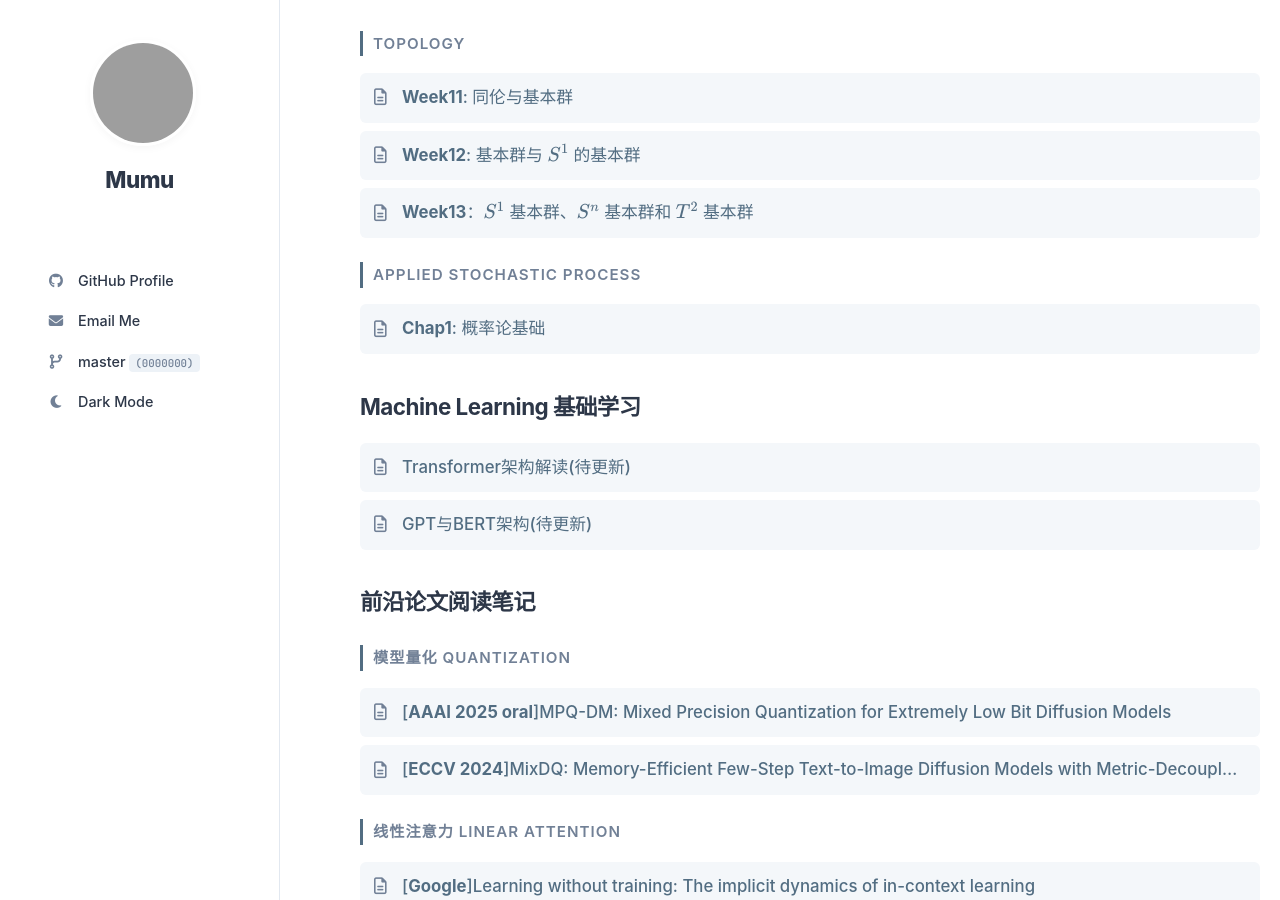
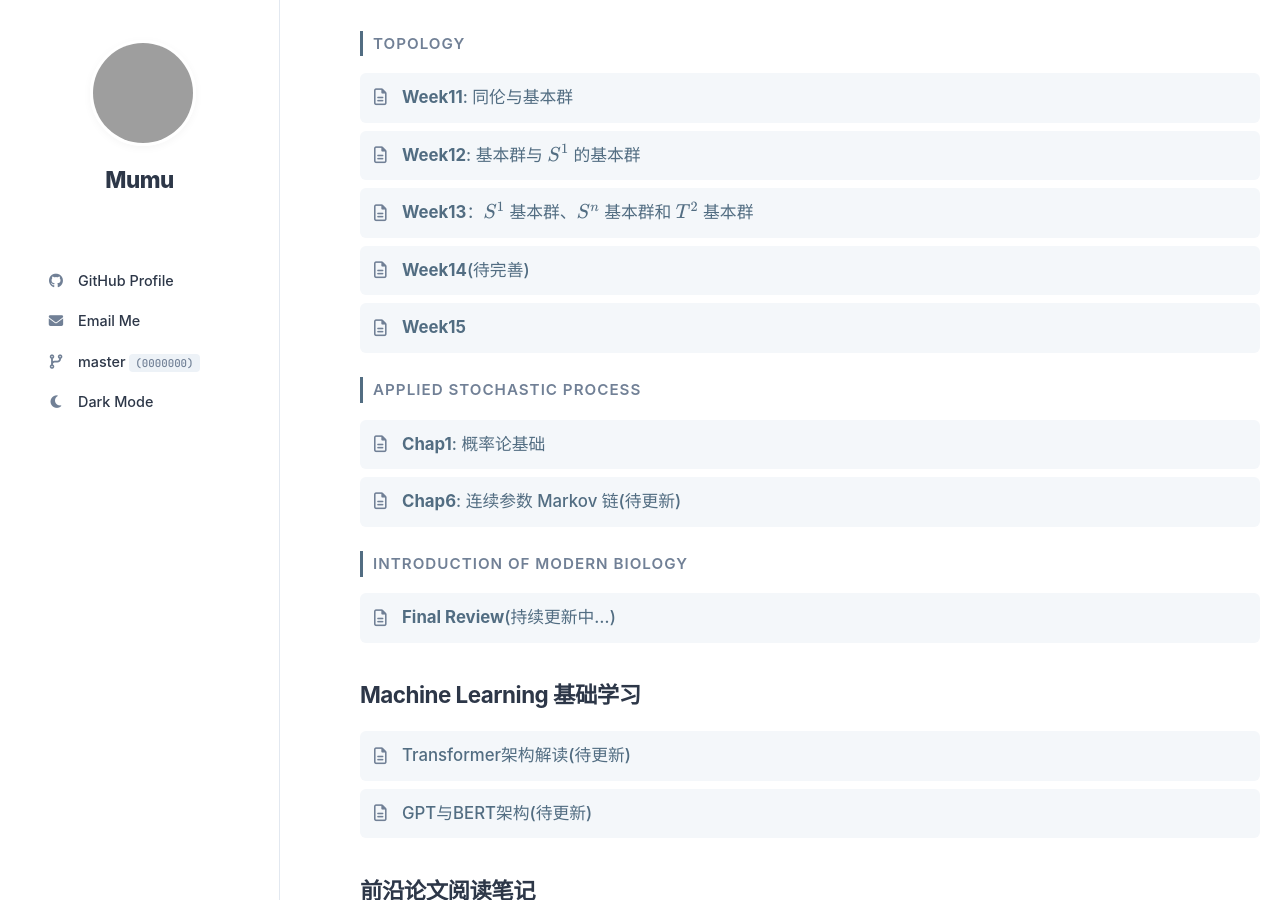
Before and after one commit to illusionsin30/illusionsin30.github.io, a Jekyll site: the page built from index.md, in a window 1280 px wide and 900 px high, scrolled down 604 px, cut to the strip 0-900 px from the top of the window. Built offline with Jekyll 4.4.1, drawn with Linux system fonts in a browser that asks for light colours; grey boxes are pictures that could not be loaded.

Commit message:
Update: index.

```diff
--- a/index.md
+++ b/index.md
@@ -19,9 +19,15 @@ title: Home
 [**Week11**: 同伦与基本群](/topology/TopoWeek11)
 [**Week12**: 基本群与 $S^1$ 的基本群](/topology/TopoWeek12)
 [**Week13**：$S^1$ 基本群、$S^n$ 基本群和 $T^2$ 基本群](/topology/TopoWeek13)
+[**Week14**(待完善)](/topology/TopoWeek14)
+[**Week15**](/topology/TopoWeek15)
 
 #### Applied Stochastic Process
 [**Chap1**: 概率论基础](/StocProcess/Chap1)
+[**Chap6**: 连续参数 Markov 链(待更新)](/StocProcess/Chap6)
+
+#### Introduction of Modern Biology
+[**Final Review**(持续更新中...)](/Bio)
 
 ### Machine Learning 基础学习
 
```
